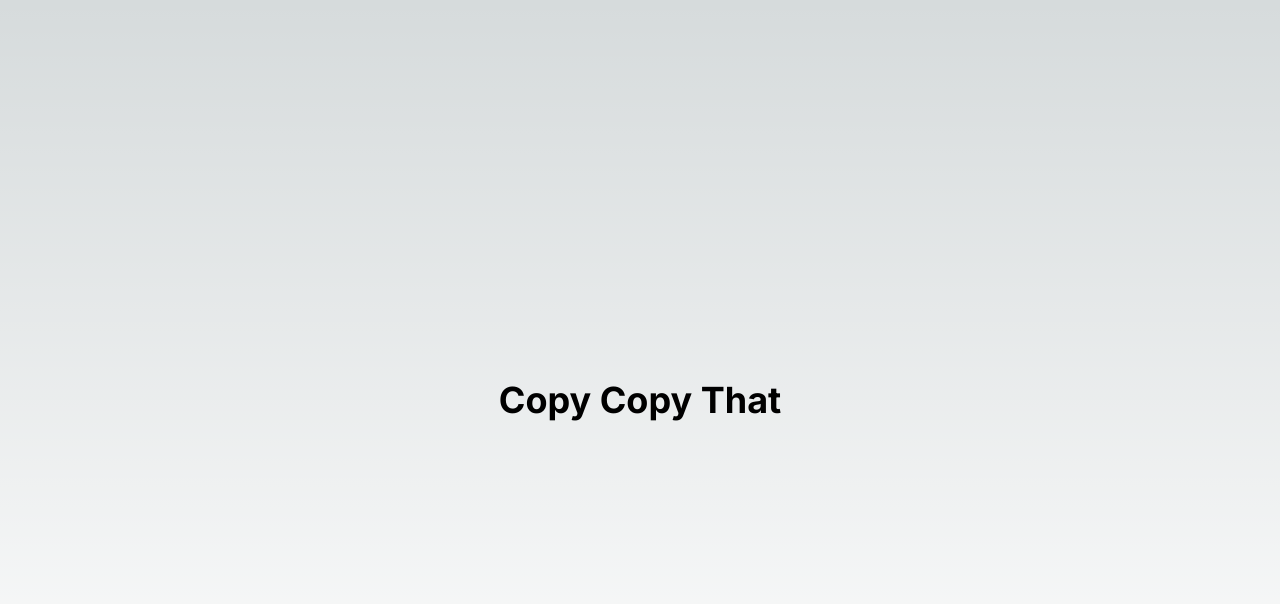
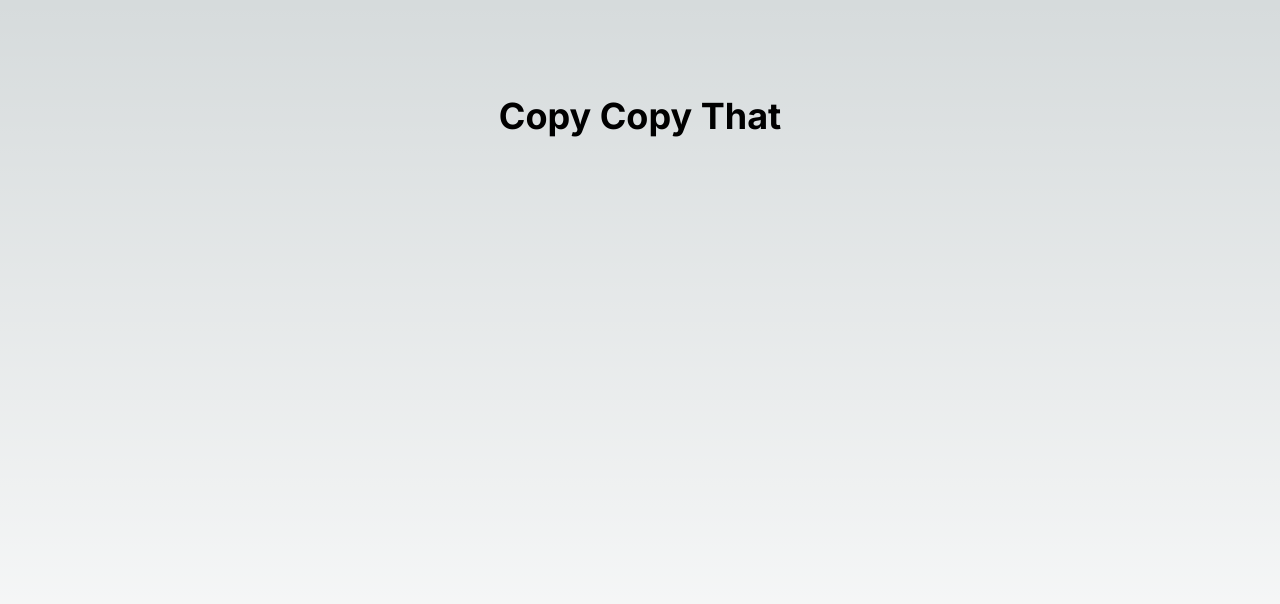
Before and after one commit to neeld3/VisceralGEO, a Next.js app: page / in a window 1280 px wide. Shown: the top 604 px of the page. Built offline with nearby package versions, Linux system fonts and the light colour scheme.

Commit message:
Update page.tsx
fix

```diff
--- a/app/page.tsx
+++ b/app/page.tsx
@@ -1,9 +1,11 @@
-import Image from "next/image";
+import React from "react";
 
 export default function Home() {
   return (
-    <main className="flex min-h-screen items-center justify-center">
-      <h1 className="text-4xl font-bold text-center">Copy Copy That</h1>
+    <main className="flex min-h-screen flex-col items-center justify-start">
+      <div className="mt-24">
+        <h1 className="text-4xl font-bold text-center">Copy Copy That</h1>
+      </div>
     </main>
   );
 }
```
